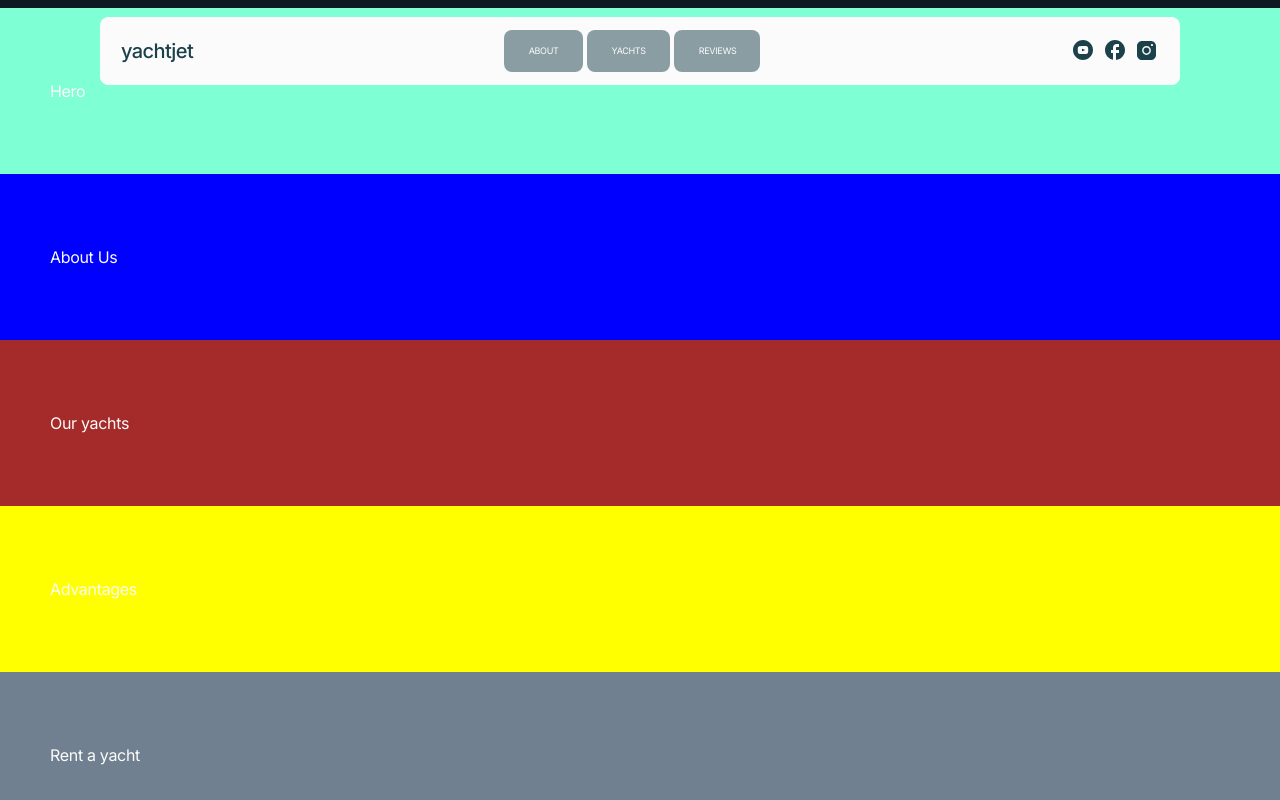
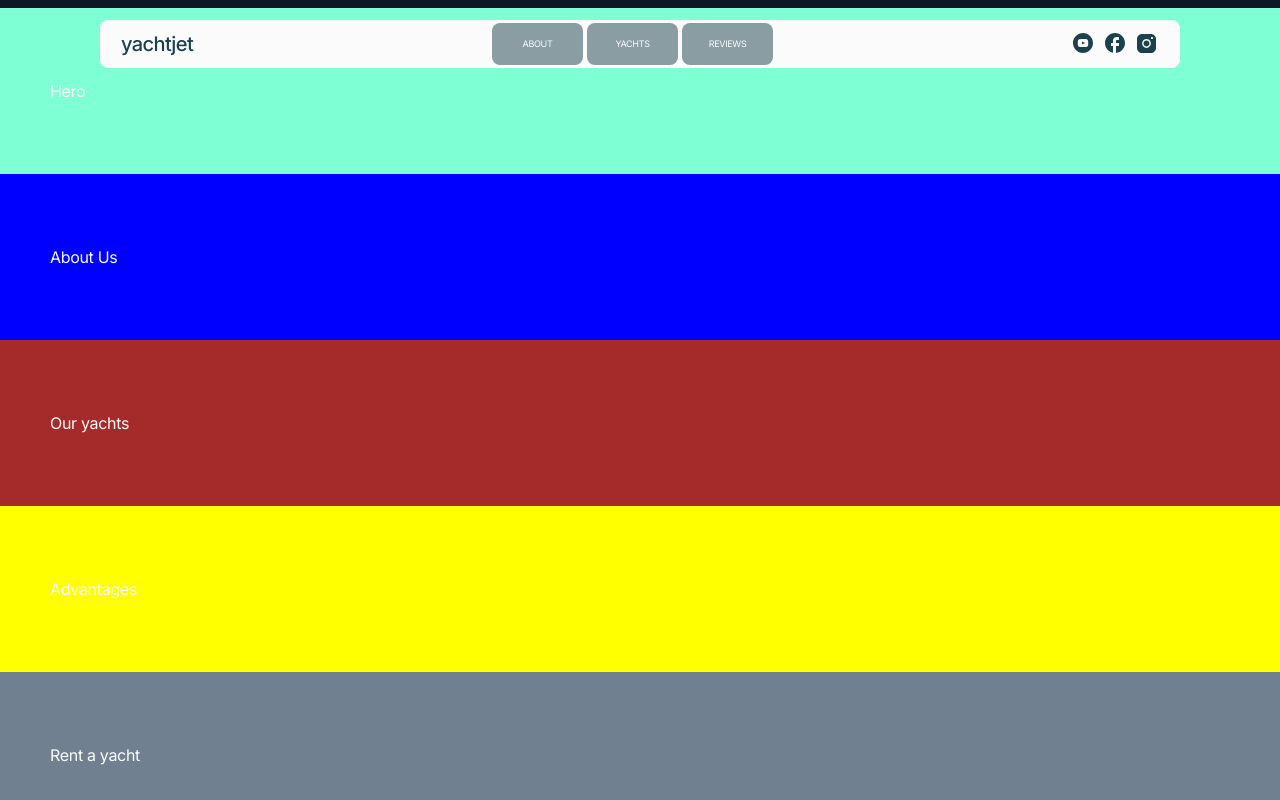
Before and after one commit to Yelyzaveta-Puzyrevska/yachtadventures, a website built with Vite: page src/index.html in a window 1280 px wide. Shown: the top 800 px of the page. Built offline with nearby package versions, Linux system fonts and the light colour scheme.

Commit message:
Corrected according to the team lead's specifications

```diff
--- a/src/css/header.css
+++ b/src/css/header.css
@@ -9,7 +9,7 @@
   justify-content: space-between;
 
   position: absolute;
-  top: 17px;
+  top: 20px;
   left: 50%;
   transform: translate(-50%);
 
@@ -17,7 +17,7 @@
   border-radius: 8px;
   background-color: #fbfbfb;
   width: 100%;
-  padding: 12px 20px;
+  padding: 0 20px;
   margin: 0 auto;
   max-width: 335px;
 }
@@ -32,6 +32,7 @@
   letter-spacing: -0.03em;
   color: #1b414b;
   cursor: pointer;
+  padding: 13px 0;
 }
 
 .head-menu-mob {
@@ -91,6 +92,8 @@
 
     cursor: pointer;
     transition: all 0.3s ease;
+
+    width: 91px;
   }
 
   .head-nav-item:hover,
```
